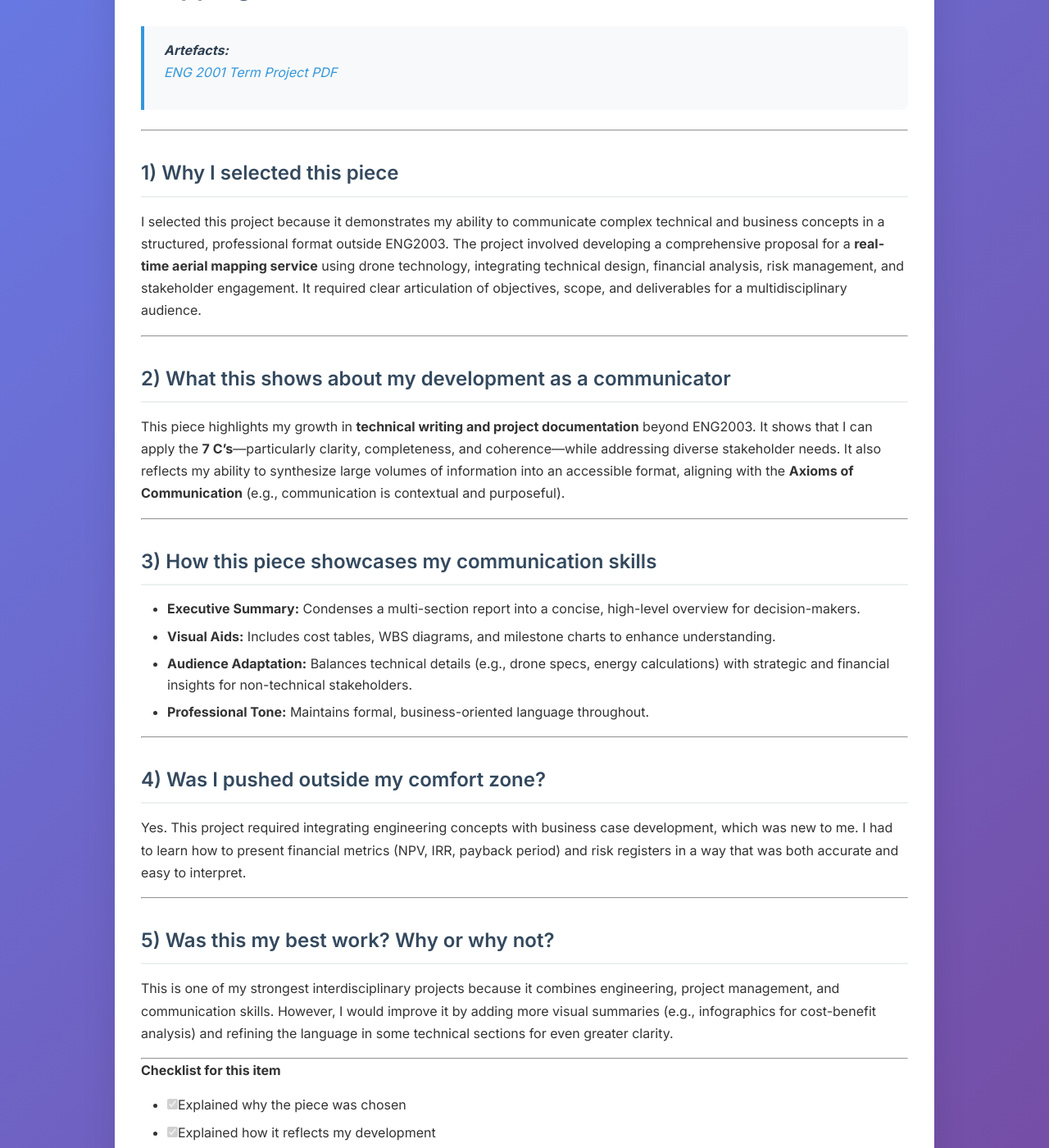
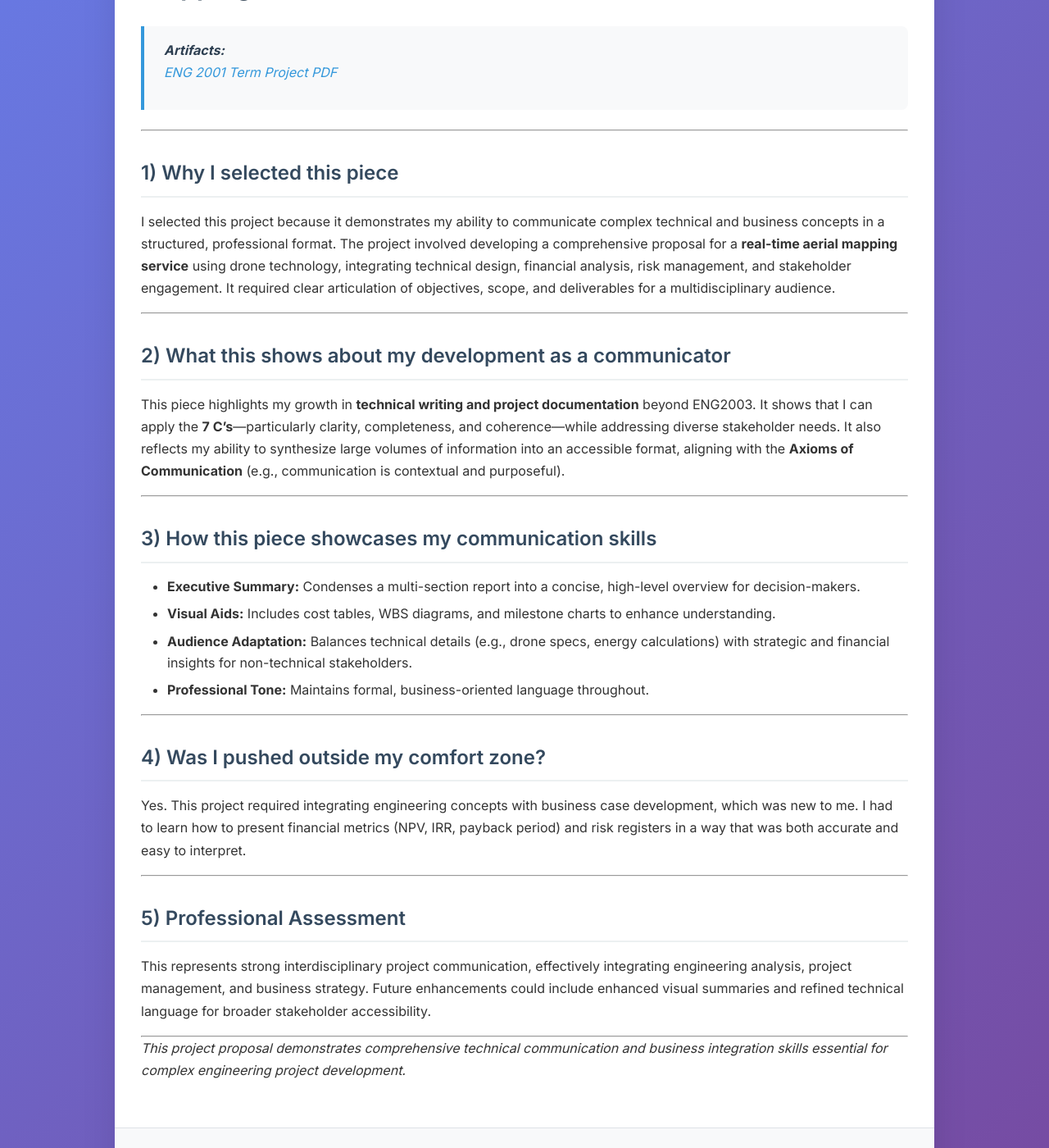
Before and after one commit to YK12321/Engineering-Portfolio, a Jekyll site: the page built from showcase/4-other-2024-25.md, in a window 1280 px wide and 1400 px high, scrolled down 365 px. Shown: the whole window at 82% size. Built offline with Jekyll 4.4.1, drawn with Linux system fonts in a browser that asks for light colours; some of the changed text lies outside the part shown.

Commit message:
Fix spelling: change British 'Artefacts' to American 'Artifacts' for professional consistency

```diff
--- a/showcase/4-other-2024-25.md
+++ b/showcase/4-other-2024-25.md
@@ -5,13 +5,13 @@
 
 # Showcase 4 — ENG 2001 Term Project: Real-Time Aerial Mapping Service
 
-> **Artefacts:**
+> **Artifacts:**
 > [ENG 2001 Term Project PDF](../assets/docs/221116678_TermProject_ENG-2001-A_S1-2025.pdf)
 
 ---
 
 ## 1) Why I selected this piece
-I selected this project because it demonstrates my ability to communicate complex technical and business concepts in a structured, professional format outside ENG2003. The project involved developing a comprehensive proposal for a **real-time aerial mapping service** using drone technology, integrating technical design, financial analysis, risk management, and stakeholder engagement. It required clear articulation of objectives, scope, and deliverables for a multidisciplinary audience.
+I selected this project because it demonstrates my ability to communicate complex technical and business concepts in a structured, professional format. The project involved developing a comprehensive proposal for a **real-time aerial mapping service** using drone technology, integrating technical design, financial analysis, risk management, and stakeholder engagement. It required clear articulation of objectives, scope, and deliverables for a multidisciplinary audience.
 
 ---
 
@@ -33,13 +33,9 @@
 
 ---
 
-## 5) Was this my best work? Why or why not?
-This is one of my strongest interdisciplinary projects because it combines engineering, project management, and communication skills. However, I would improve it by adding more visual summaries (e.g., infographics for cost-benefit analysis) and refining the language in some technical sections for even greater clarity.
+## 5) Professional Assessment
+This represents strong interdisciplinary project communication, effectively integrating engineering analysis, project management, and business strategy. Future enhancements could include enhanced visual summaries and refined technical language for broader stakeholder accessibility.
 
 ---
 
-**Checklist for this item**
-- [x] Explained why the piece was chosen
-- [x] Explained how it reflects my development
-- [x] Shows communication skills
-- [x] Piece was effectively communicated
+*This project proposal demonstrates comprehensive technical communication and business integration skills essential for complex engineering project development.*
```
Also changed, not shown: showcase/1-eng2003.md (+1 -1 lines), showcase/2-eng2003.md (+5 -9 lines), showcase/3-eng2003.md (+4 -8 lines).
